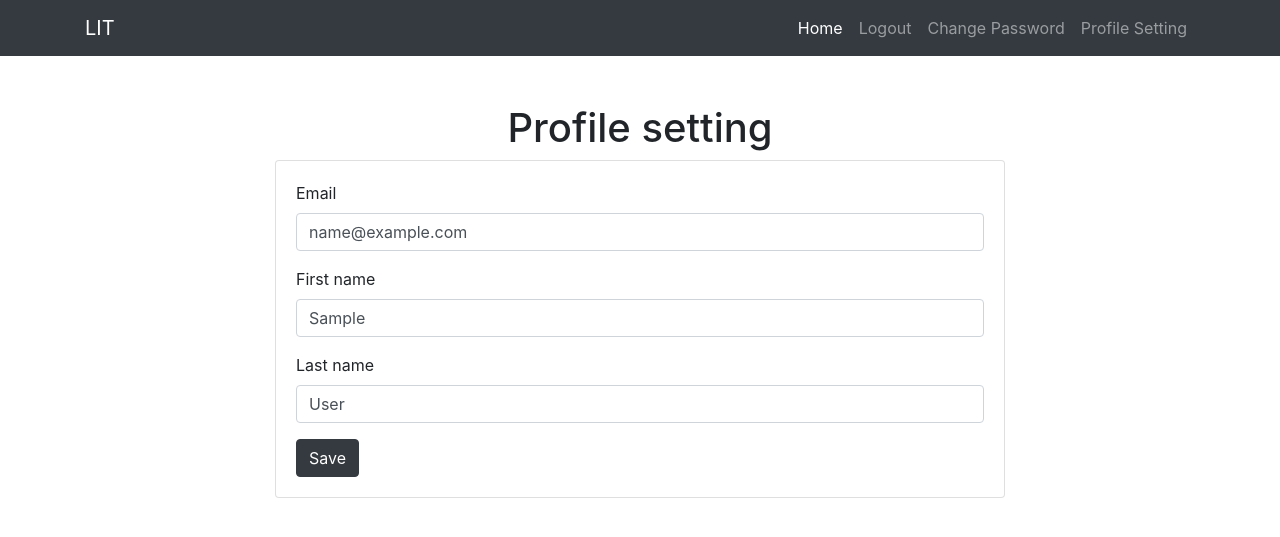
After one commit to peppasd/LIT, a Django app: page /profile_edit/ in a window 1280 px wide. The commit adds this page. Shown: the top 537 px of the page. Run offline with Django 3.2, Linux system fonts and the light colour scheme; the visitor is signed in with stand-in values (Sample User, id 1); some libraries are stand-ins or nearby versions.

Commit message:
add profile_edit

```diff
--- a/authentification/forms.py
+++ b/authentification/forms.py
@@ -1,9 +1,10 @@
 from django.forms import EmailField
+from django import forms
 
 from django.utils.translation import ugettext_lazy as _
 
 from django.contrib.auth.models import User
-from django.contrib.auth.forms import UserCreationForm
+from django.contrib.auth.forms import UserCreationForm, UserChangeForm
 
 
 class UserCreationFormExtended(UserCreationForm):
@@ -20,3 +21,34 @@ class UserCreationFormExtended(UserCreationForm):
         if commit:
             user.save()
         return user
+
+class EditProfileForm(UserChangeForm):
+    password= None
+    email = forms.EmailField(
+        label=_("Email"),
+        max_length=254,
+        widget=forms.EmailInput(attrs={'autocomplete': 'email'})
+    )
+
+    class Meta:
+        model = User
+        fields = (
+            'email',
+            'first_name',
+            'last_name'
+        )
+
+    def save(self, commit=True):
+        user = super(UserChangeForm, self).save(commit=False)
+        user.email = self.cleaned_data["email"]
+        if commit:
+            user.save()
+        return user
+
+class EditProfileFormInvalidEmail(EditProfileForm):
+    email = forms.EmailField(
+        label=_("Email"),
+        max_length=254,
+        widget=forms.EmailInput(attrs={'autocomplete': 'email'}),
+        help_text=_("<div class='alert alert-danger'><strong>Entered email was wrong, email was not changed, please try again!</strong></div>")
+    )
--- a/authentification/urls.py
+++ b/authentification/urls.py
@@ -6,4 +6,5 @@ urlpatterns = [
     path('login/', views.login, name='login'),
     path('logout/', views.logout, name='logout'),
     path('signup/', views.signup, name='signup'),
+    path('profile_edit/', views.profile_edit, name='profile_edit'),
 ]
--- a/authentification/views.py
+++ b/authentification/views.py
@@ -1,6 +1,9 @@
 from django.shortcuts import render, redirect
-from django.contrib.auth.forms import UserCreationForm
-from .forms import UserCreationFormExtended
+from django.contrib.auth.forms import PasswordChangeForm, UserChangeForm
+from .forms import UserCreationFormExtended, EditProfileForm, EditProfileFormInvalidEmail
+from django.conf.urls import url
+from django.contrib.auth import update_session_auth_hash
+from django.urls import reverse
 
 # Create your views here.
 
@@ -24,3 +27,21 @@ def login(request):
 
 def logout(request):
     return render(request, 'logout.html')
+
+def profile_edit(request):
+    if request.method == 'POST':
+        form = EditProfileForm(request.POST, instance=request.user)
+
+        if form.is_valid():
+            form.save()
+            return redirect('index')
+        else:
+            form = EditProfileFormInvalidEmail(instance=request.user)
+            return render(request, 'registration/profile_edit.html', {
+            'form':form
+        })
+    else:
+        form = EditProfileForm(instance=request.user)
+        return render(request, 'registration/profile_edit.html', {
+            'form':form
+        })
--- a/templates/base.html
+++ b/templates/base.html
@@ -56,6 +56,9 @@
                     <li class="nav-item">
                         <a class="nav-link" href={% url 'password_change' %}>Change Password</a>
                     </li>
+                    <li class="nav-item">
+                        <a class="nav-link" href={% url 'profile_edit' %}>Profile Setting</a>
+                    </li>
                     {% else %}
                     <li class="nav-item">
                         <a class="nav-link" href={% url 'signup' %}>Sign Up</a>
--- /dev/null
+++ b/templates/registration/profile_edit.html
@@ -0,0 +1,25 @@
+{% extends "base.html" %}
+{% load crispy_forms_tags %}
+
+{% block title %} Profile setting {% endblock %}
+
+
+{% block header %} Profile setting {% endblock %}
+
+{% block content %}
+
+<div class="row justify-content-center">
+    <div class="col-8">
+        <div class="card">
+            <div class="card-body">
+                <form method="POST" novalidate>
+                    {% csrf_token %}
+                    {{form|crispy}}
+                    <button type="submit" class="btn btn-dark">Save</button>
+                </form>
+            </div>
+        </div>
+    </div>
+</div>
+
+{% endblock %}
```
